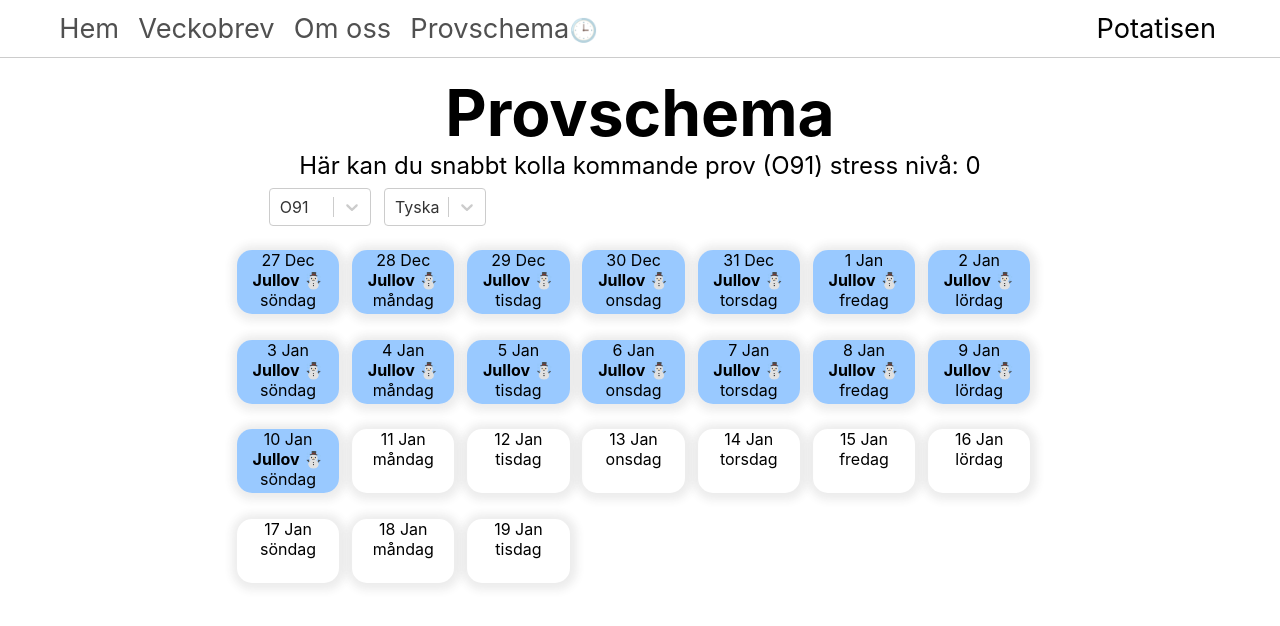
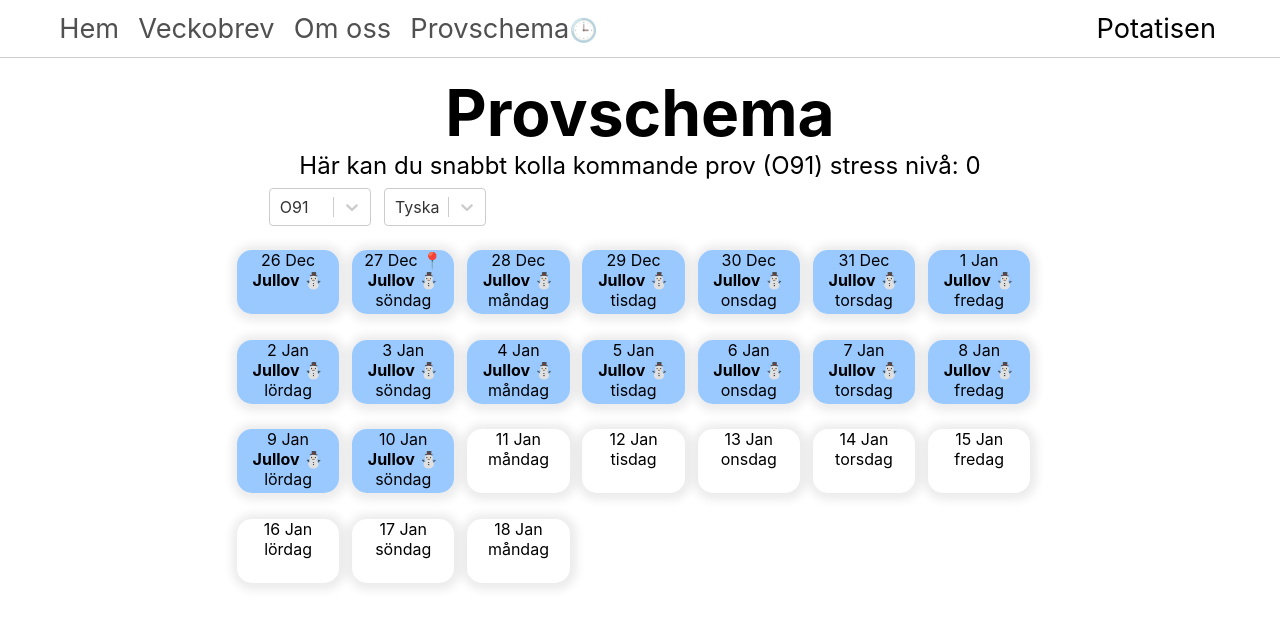
Before and after one commit to Ultimate-hackman/Potatisen.com, a Next.js app: page /kalender in a window 1280 px wide. Shown: the top 626 px of the page. Built offline with nearby package versions, Linux system fonts and the light colour scheme; no server answers; the database is empty.

Commit message:
starts at monday

```diff
--- a/src/components/hatches.tsx
+++ b/src/components/hatches.tsx
@@ -40,14 +40,14 @@ const Alert = styled(Text)`
 `;
 
 // stuff
-const day = mainTime().getDate();
+
 const currentMonth = mainTime().getMonth();
 const database = firebase.firestore();
-
+const monday: number = mainTime().getDay() - (mainTime().getDay() - 1)
 const graphLength: number = 24;
 const graphStart: number = 0;
-
-
+let day = mainTime().getDate();
+day -= monday
 function daysLeft(i) {
   if (day + i - day === 0) {
     return pluralCheck(day + i - day, "", "", "")[0];
@@ -65,7 +65,7 @@ function multiTest(data, language, ugg, weekday, i) {
 
 
 
-  if (i + day === day) {
+  if (i === monday) {
     emoji += "📍";
   }
 
@@ -114,7 +114,7 @@ function multiTest(data, language, ugg, weekday, i) {
 
 function calendarGen(ugg, language, totalData) {
   let output: any[] = [];
-  let weekDay: number = mainTime().getDay() -1
+  let weekDay: number = mainTime().getDay() -1 + (-monday)
   console.log(weekDay)
 
 
@@ -123,12 +123,15 @@ function calendarGen(ugg, language, totalData) {
     if (weekDay >= 7) {
       weekDay -= 7
     }
-    if (i + day < 42 || i + day < 42) {
-      output.push(<Hatch key={i} color={colorFinder("Ma", "0.4")}> {monthCheck(i + day, currentMonth)[0]} {months[monthCheck(i + day, currentMonth)[1]]} <Alert>Jullov ☃️ </Alert>  {weekDays[weekDay]} </Hatch>)
+    if (i + day < 42 && i === monday) {
+      output.push(<Hatch key={i} color={colorFinder("Ma", "0.4")}> {monthCheck(i + day, currentMonth)[0]}  {months[monthCheck(i + day, currentMonth)[1]]} 📍 <Alert>Jullov ☃️ </Alert>  {weekDays[weekDay]} </Hatch>)
+    } else  if (i + day < 42){
+      output.push(<Hatch key={i} color={colorFinder("Ma", "0.4")}> {monthCheck(i + day, currentMonth)[0]}  {months[monthCheck(i + day, currentMonth)[1]]} <Alert>Jullov ☃️ </Alert>  {weekDays[weekDay]} </Hatch>)
     } else {
       output.push(multiTest(totalData, language, ugg, weekDays[weekDay], i));
+    }
   }
-}
+
 
   return output;
 }
```
